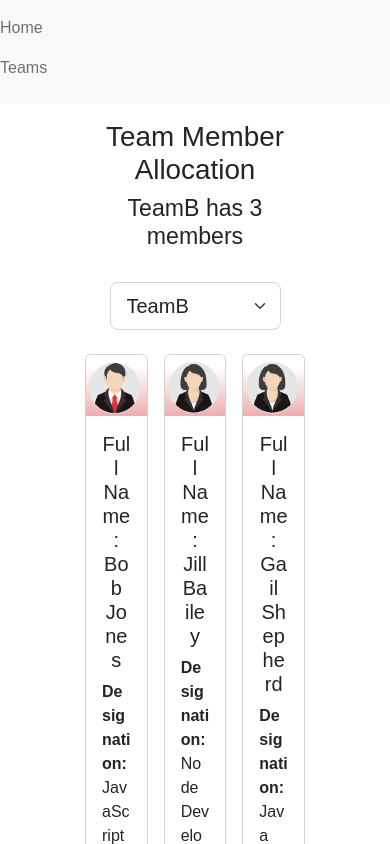
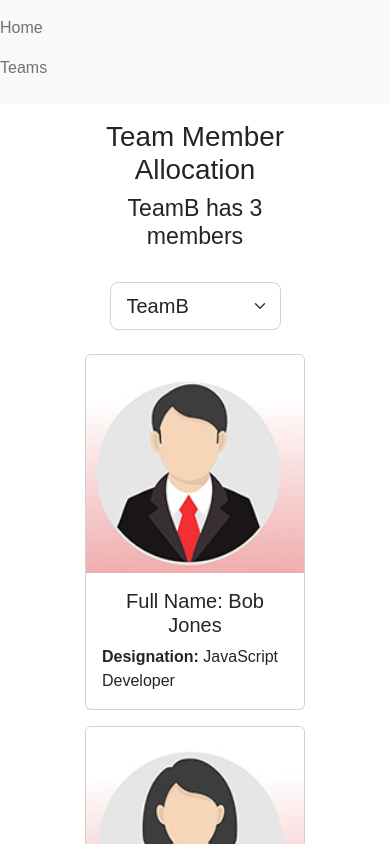
Before and after one commit to GabeValdivia/TeamMemberAllocation, a React (Vite) app: page / in a window 390 px wide. Shown: the top 844 px of the page. Built offline with nearby package versions, Linux system fonts and the light colour scheme; the HTML template or start-up script is replaced by a standard one.

Commit message:
Add css media query to fix layout on mobile

```diff
--- a/src/App.css
+++ b/src/App.css
@@ -15,3 +15,9 @@
 h1, h2, h3, h4, h5, h6 {
   text-align: center;
 }
+
+@media only screen and (max-width: 600px){
+  .card-collection {
+    grid-template-columns: 1fr;
+  }
+}
--- a/src/GroupedTeamMembers.jsx
+++ b/src/GroupedTeamMembers.jsx
@@ -28,8 +28,8 @@
 
   function handleTeamClick(event) {
     var transformedGroupData = groupedEmployees.map((groupedData) => groupedData.team === event.currentTarget.id
-      ? {...groupedData, collapsed:!groupedData.collapsed }
-      :groupedData);
+      ? { ...groupedData, collapsed: !groupedData.collapsed }
+      : groupedData);
     setGroupedData(transformedGroupData);
     setTeam(event.currentTarget.id);
   }
@@ -42,7 +42,7 @@
             <h4 id={item.team} className='card-header text-secondary bg-white' onClick={handleTeamClick}>
               Team Name: {item.team}
             </h4>
-            <div id={"collapse_" + item.team} className={item.collapsed === true ?"collapse":""}>
+            <div id={"collapse_" + item.team} className={item.collapsed === true ? "collapse" : ""}>
               <hr />
               {item.members.map(member => {
                 return (
@@ -50,7 +50,7 @@
                     <h5 className='card-title mt-2'>
                       <span className='text-dark'>Full Name: {member.fullName}</span>
                     </h5>
-                    <p>Designation: {member.designation}</p>
+                    <p className='text-center'>Designation: {member.designation}</p>
                   </div>
                 );
               })}
```
